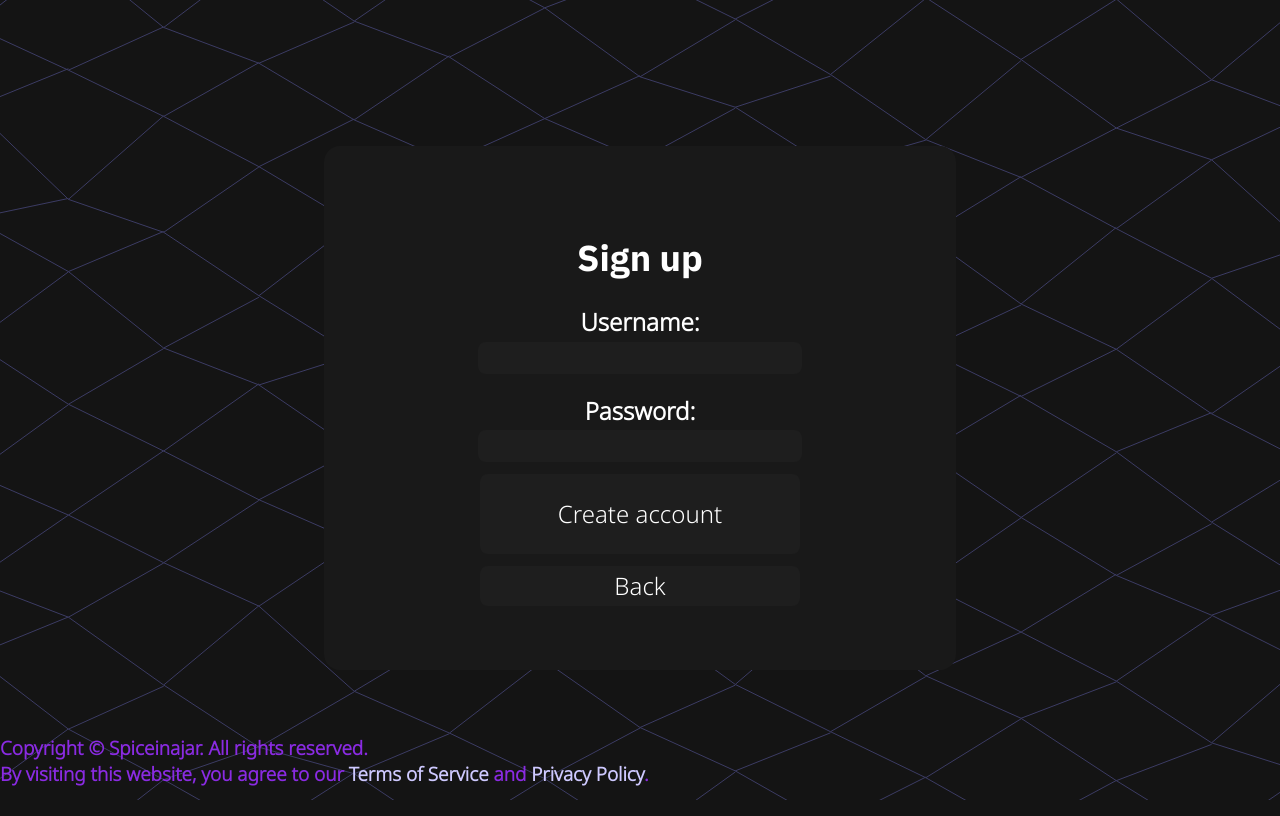
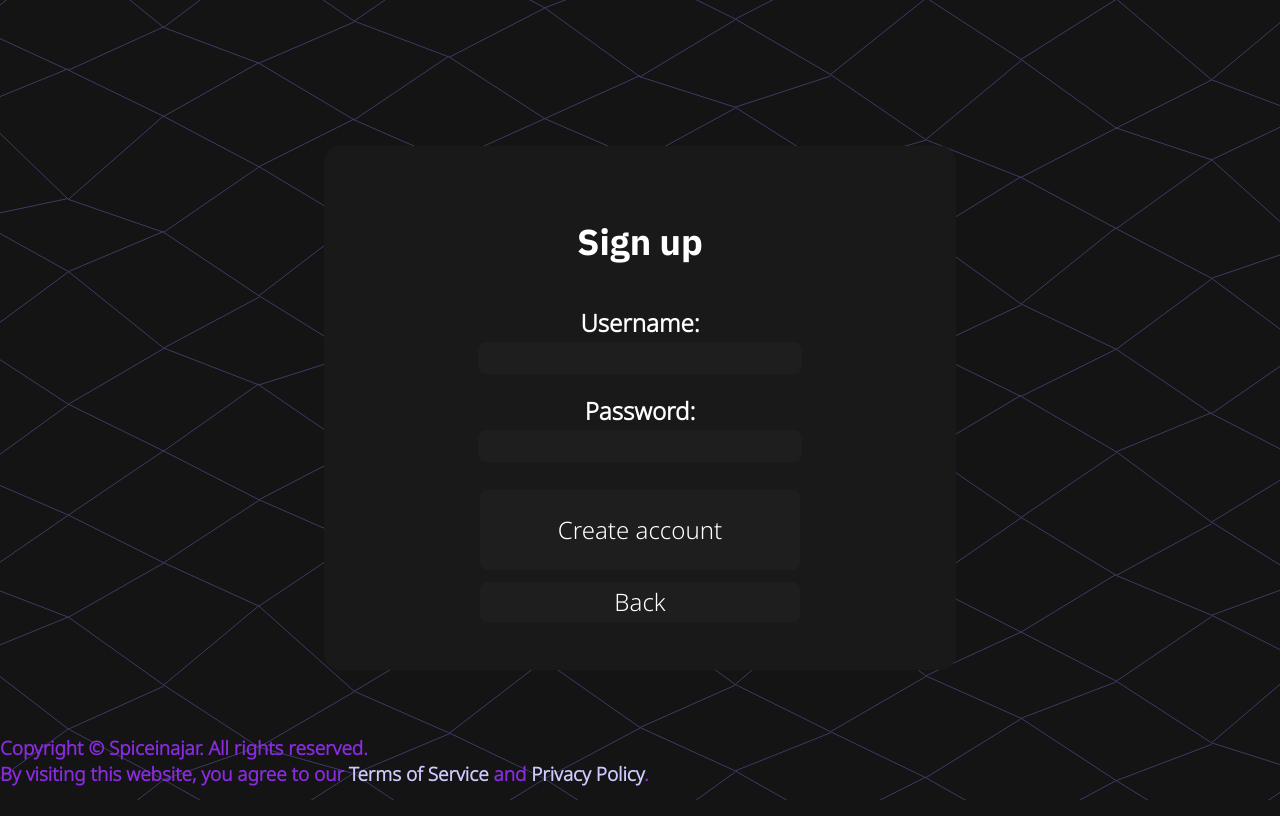
Before and after one commit to Spiceinajar/librerooms, a website: page public/login.html in a window 1280 px wide. Both pictures are taken after typing "Sample", "Sample" into the empty fields and a click on the button "Create account". Drawn offline with Linux system fonts and the light colour scheme.

Commit message:
Add files via upload

```diff
--- a/public/js/login.js
+++ b/public/js/login.js
@@ -31,26 +31,26 @@ function setMenu(x) {
     document.getElementById('pass_input').value = getCookie('key');
   } else {
     document.getElementById('login-bg').innerHTML = `
-    <div style="padding:8vh">
-      <h1 style="font-family: Header; font-size: 4.5vh;">Sign up</h1>
+    <div style="padding:6vh; max-width:100%;">
+      <h1 style="font-family: Header; font-size: 4.5vh; width:fit-content; display:inline-block;">Sign up</h1>
+      <br>
 
-      <h1 style="height:2.5vh; font-size:3vh;">Username:</h1>
-      <textarea name="" id="user_input" cols="30" rows="1" oninput="this.value = this.value.replace(/\n/g,'')" style="width: 40vh; height: 3.5vh; border-radius: 1vh; font-size: 3vh;"></textarea>
+      <h1 style="height:2.5vh; font-size:3vh; display:inline-block;">Username:</h1>
+      <br>
+      <textarea name="" id="user_input" cols="30" rows="1" oninput="this.value = this.value.replace(/\n/g,'')" style="width: 40vh; max-width:100%; height: 3.5vh; border-radius: 1vh; font-size: 3vh;"></textarea>
+      <br>
 
-      <h1 style="height:2.5vh; font-size:3vh;">Password:</h1>
-      <textarea name="" id="pass_input" cols="30" rows="1" oninput="this.value = this.value.replace(/\n/g,'')" style="width: 40vh; height: 3.5vh; border-radius: 1vh; font-size: 2.5vh; font-family: Block;"></textarea>
+      <h1 style="height:2.5vh; font-size:3vh; display:inline-block;">Password:</h1>
+      <br>
+      <textarea name="" id="pass_input" cols="30" rows="1" oninput="this.value = this.value.replace(/\n/g,'')" style="width: 40vh; max-width:100%; height: 3.5vh; border-radius: 1vh; font-size: 2.5vh; font-family: Block;"></textarea>
 
       <br>
 
-      <div style="height: 1vh;">
-      </div>
+      <button id="crbtn" style="width: 40vh; height: 10vh; font-size: 3vh; border-radius: 1vh; margin-top:3vh; max-width:100%;">Create account</button>
 
-      <button id="crbtn" style="width: 40vh; height: 10vh; font-size: 3vh; border-radius: 1vh;">Create account</button>
+      <br>
 
-      <div style="height: 1.5vh;">
-      </div>
-
-      <button id="backbtn" style="width: 40vh; height: 5vh; font-size: 3vh; border-radius: 1vh;">Back</button>
+      <button id="backbtn" style="width: 40vh; height: 5vh; font-size: 3vh; border-radius: 1vh; max-width:100%; margin-top:1.5vh">Back</button>
     </div>
   `
 
```
Also changed, not shown: public/app.html (+1 -0 lines), public/assets/icons/roles/System.svg (added).
